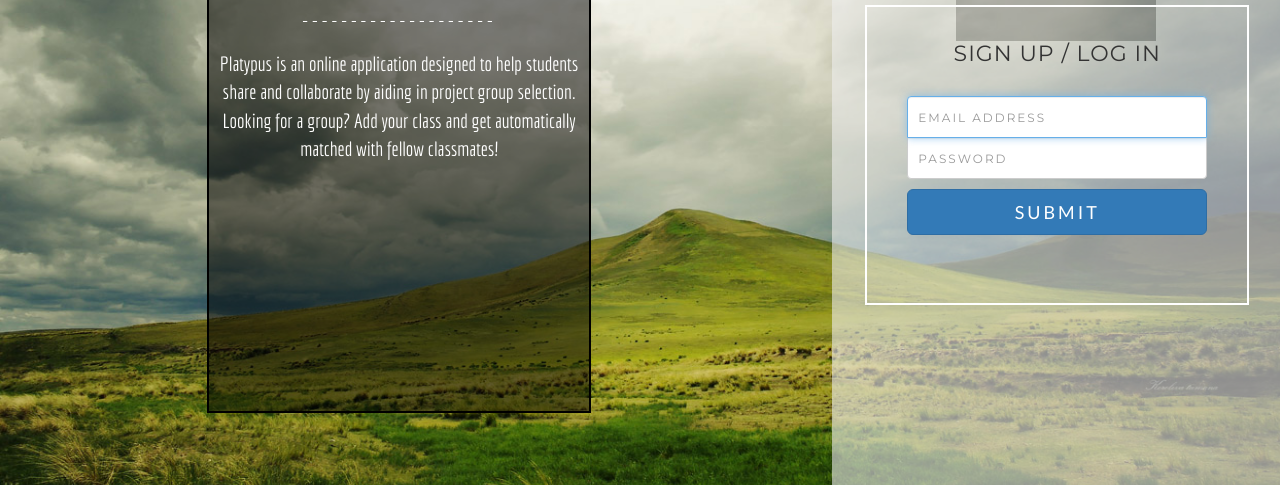
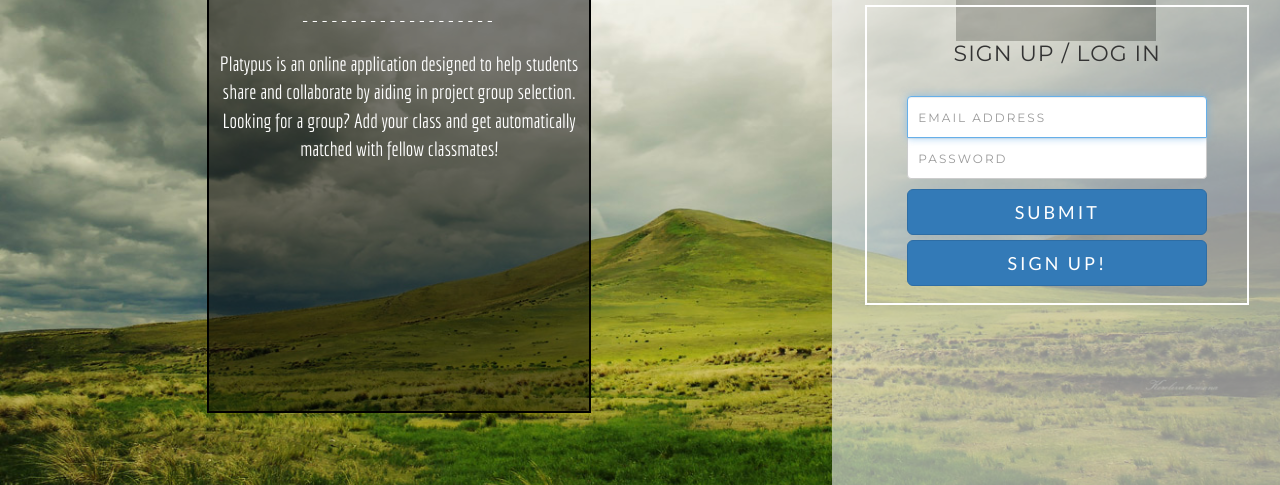
Before and after one commit to calebhsu/CSCI3308_Project1, a Django app: page /matchApp/ in a window 1280 px wide. Shown: the part 243-728 px from the top of the page. Run offline with Django 3.2, Linux system fonts and the light colour scheme; some libraries are stand-ins or nearby versions; grey boxes are pictures that could not be loaded.

Commit message:
Linked signup button to register page - CH, ML

```diff
--- a/Platypus/templates/matchApp/login.html
+++ b/Platypus/templates/matchApp/login.html
@@ -54,6 +54,7 @@
                     <input type="password" id="inputPassword" class="form-control" placeholder="Password" required>
 
                     <button class="btn btn-lg btn-primary btn-block" type="submit">Submit</button>
+                    <button class="btn btn-lg btn-primary btn-block" onClick="window.location.href='/matchApp/register/'">Sign Up!</button>
                 </form>
             </div>
 
```
